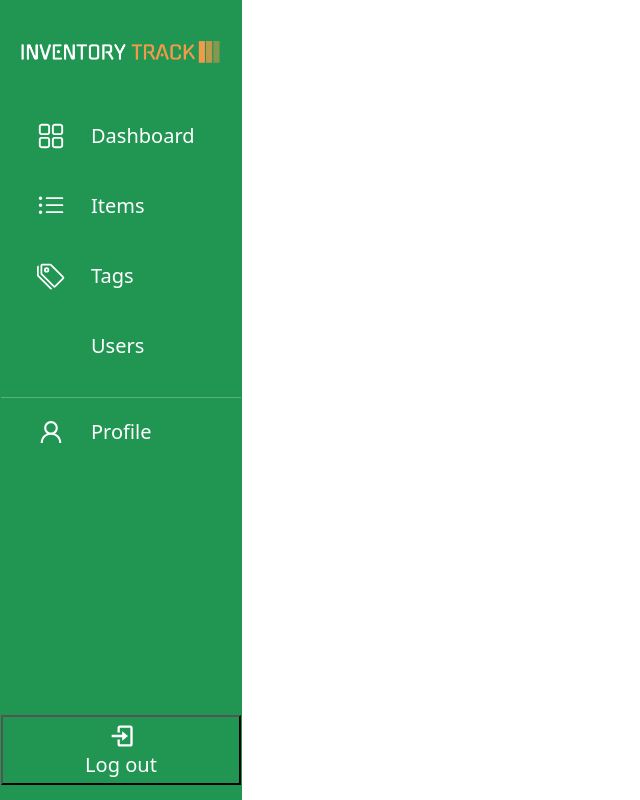
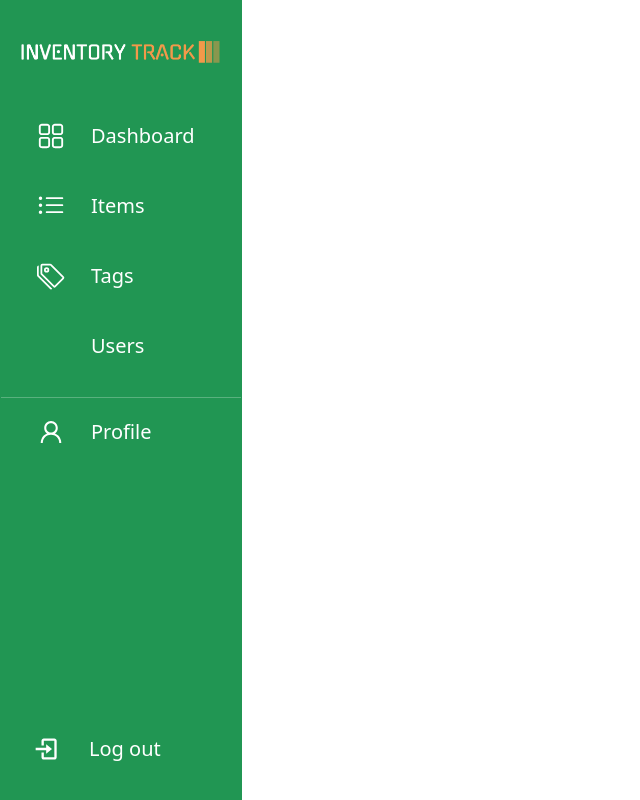
Before and after one commit to AnnaKachmasheva/inventory-system, a React (Create React App) app in the folder ui/: page /app in a window 1280 px wide. Shown: the whole page, without its empty margins (0-640 px from the left). Built offline with nearby package versions, Linux system fonts and the light colour scheme; some icons are missing.

Commit message:
sidebar row hover animation

```diff
--- a/ui/src/components/sidebar/Sidebar.js
+++ b/ui/src/components/sidebar/Sidebar.js
@@ -48,10 +48,11 @@ const Sidebar = () => {
                         onTop={false}
             />
             <div/>
-            <button className={'icon '.concat(styles.logOutBtn)} onClick={logout}>
+            <button className={'base-btn btn btn-outline-success '.concat(styles.logOutBtn)}
+                    onClick={logout}>
                 <BiLogIn className={styles.sidebarIcon}
                          size={iconSizeSidebar}/>
-                <p>Log out</p>
+                Log out
             </button>
         </div>
     );
--- a/ui/src/components/sidebar/Sidebar.module.scss
+++ b/ui/src/components/sidebar/Sidebar.module.scss
@@ -31,6 +31,8 @@
     width: 100%;
 
     cursor: pointer;
+
+    transition: all .2s ease;
   }
 
   p {
@@ -43,23 +45,31 @@
   }
 
   .logOutBtn {
-    background: none;
-    height: 70px;
+    color: white;
     font-size: 20px;
-    color: white;
 
-    p {
+    justify-content: flex-start;
+    padding: 34px 0;
+
+    border: none;
+    border-radius: 0;
+  }
+
+  .logOutBtn:hover {
+    background: white;
+    color: #219653;
+
+    .sidebarIcon {
+      color: #219653;
     }
   }
 }
 
 .sidebarIcon {
-  margin: 0;
+  width: auto;
+  margin: 0 30px;
+
   color: white;
-}
-
-.sidebarContainer:hover {
-
 }
 
 .sidebarItem:hover {
```
